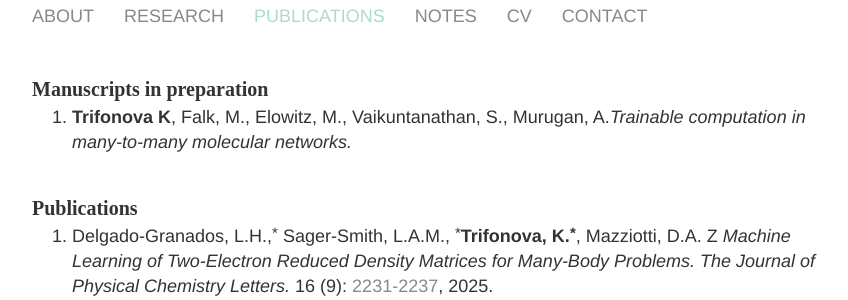
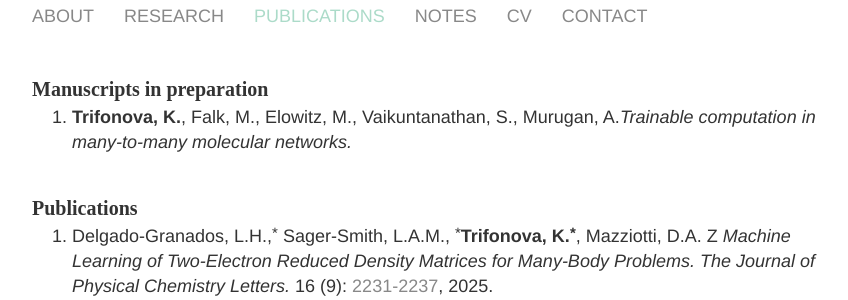
Before and after one commit to k-trifonova/k-trifonova.github.io, a Jekyll site: the page built from publications/index.html, in a window 1280 px wide. Shown: the part 133-433 px from the top of the page, without its empty margins (208-1056 px from the left). Built offline with Jekyll 4.4.1, drawn with Linux system fonts in a browser that asks for light colours.

Commit message:
Fixed formatting

```diff
--- a/publications/index.html
+++ b/publications/index.html
@@ -16,7 +16,7 @@ title: Kristina Trifonova | Publications
 	<!--<p><sup>*</sup> these authors contributed equally</p>-->
 	<h2><strong>Manuscripts in preparation</strong></h2>
 		<ol reversed>
-			<li><p><strong>Trifonova K</strong>, Falk, M., Elowitz, M., Vaikuntanathan, S., Murugan, A.<em>Trainable computation in many-to-many molecular networks.</em></p></li>
+			<li><p><strong>Trifonova, K.</strong>, Falk, M., Elowitz, M., Vaikuntanathan, S., Murugan, A.<em>Trainable computation in many-to-many molecular networks.</em></p></li>
 		</ol>
 <br>
 	<!--<h2><strong>Manuscripts submitted for publication</strong></h2>
```
